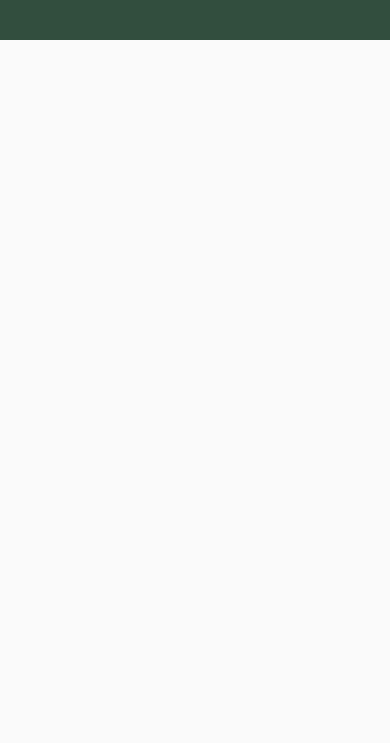
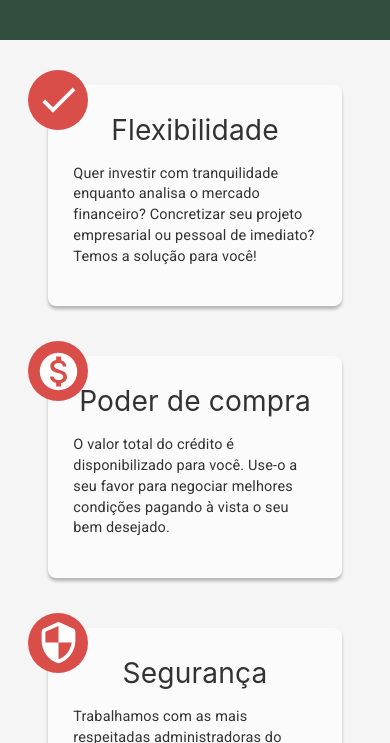
Before and after one commit to atlascodedev/portalbens-nextjs-frontend, a Next.js app: page / in a window 390 px wide. Shown: the part 804-1547 px from the top of the page. Before the commit the page ends 844 px from the top, so only its background shows below. Built offline with nearby package versions, Linux system fonts and the light colour scheme; a web font is replaced by a local one.

Commit message:
[Feature] Responsive defense section components

```diff
--- /dev/null
+++ b/components/LandingPage/DefenseSection/DefenseCard/index.tsx
@@ -0,0 +1,16 @@
+import { SvgIconTypeMap } from "@material-ui/core";
+import { OverridableComponent } from "@material-ui/core/OverridableComponent";
+import React from "react";
+import DefenseCardLayoutContainer from "./styles";
+
+export interface DefenseCardProps {
+  title: string;
+  text: string;
+  icon: OverridableComponent<SvgIconTypeMap<{}, "svg">>;
+}
+
+const DefenseCard = ({ icon, text, title }: DefenseCardProps) => {
+  return <DefenseCardLayoutContainer icon={icon} text={text} title={title} />;
+};
+
+export default DefenseCard;
--- /dev/null
+++ b/components/LandingPage/DefenseSection/DefenseCard/styles/index.tsx
@@ -0,0 +1,103 @@
+import { SvgIcon, SvgIconTypeMap } from "@material-ui/core";
+import { OverridableComponent } from "@material-ui/core/OverridableComponent";
+import { Add, Check } from "@material-ui/icons";
+import styled from "styled-components";
+
+const DefenseCardRoot = styled.div`
+  width: 293.35px;
+  height: 221.74px;
+  background: #fbfbfb;
+  box-shadow: 0px 3.2148px 3.2148px rgba(0, 0, 0, 0.25);
+  border-radius: 8.037px;
+
+  @media (min-width: 1024px) {
+    width: 365px;
+    height: 275.9px;
+  }
+`;
+
+const DefenseCardInnerContainer = styled.div`
+  display: flex;
+  flex-direction: column;
+  align-items: center;
+  position: relative;
+  padding: 25px;
+  height: 100%;
+`;
+
+const DefenseCardInnerTitle = styled.div`
+  color: #333;
+  font-size: 28.13px;
+  width: 100%;
+  display: flex;
+  text-align: center;
+  justify-content: center;
+
+  @media (min-width: 1024px) {
+    margin-left: 10px;
+  }
+`;
+
+const DefenseCardInnerText = styled.div`
+  font-size: 14.47px;
+  font-family: "Roboto";
+  color: #333;
+  height: 100%;
+  display: flex;
+  justify-content: center;
+  align-items: center;
+
+  @media (min-width: 1024px) {
+    font-size: 18px;
+  }
+`;
+
+const DefenseCardIconContainer = styled.div`
+  position: absolute;
+  border-radius: 50%;
+  height: 60px;
+  width: 60px;
+  background-color: #da4e4a;
+  display: flex;
+  align-items: center;
+  justify-content: center;
+  top: 0;
+  left: 0;
+  transform: translate(-20px, -15px);
+
+  .MuiSvgIcon-root {
+    font-size: 45px;
+  }
+
+  @media (min-width: 1024px) {
+    height: 91px;
+    width: 91px;
+  }
+`;
+
+interface DefenseCardLayoutContainerProps {
+  title?: string;
+  text?: string;
+  icon?: OverridableComponent<SvgIconTypeMap<{}, "svg">>;
+}
+
+const DefenseCardLayoutContainer = ({
+  icon,
+  text,
+  title,
+}: DefenseCardLayoutContainerProps) => {
+  return (
+    <DefenseCardRoot>
+      <DefenseCardInnerContainer>
+        <DefenseCardIconContainer>
+          <SvgIcon style={{ fill: "#fff" }} component={icon} />
+        </DefenseCardIconContainer>
+
+        <DefenseCardInnerTitle>{title}</DefenseCardInnerTitle>
+        <DefenseCardInnerText>{text}</DefenseCardInnerText>
+      </DefenseCardInnerContainer>
+    </DefenseCardRoot>
+  );
+};
+
+export default DefenseCardLayoutContainer;
--- a/components/LandingPage/DefenseSection/Main/index.tsx
+++ b/components/LandingPage/DefenseSection/Main/index.tsx
@@ -1,9 +1,49 @@
+import { Check, MonetizationOn, SecurityRounded } from "@material-ui/icons";
 import React from "react";
+import DefenseCard, { DefenseCardProps } from "../DefenseCard";
+import DefenseSectionLayoutContainer, {
+  DefenseSectionChildrenWrapper,
+} from "./styles";
 
 interface Props {}
 
 const DefenseSection = (props: Props) => {
-  return <div>defend me peasant</div>;
+  const defenseCards: DefenseCardProps[] = [
+    {
+      icon: Check,
+      text:
+        "Quer investir com tranquilidade enquanto analisa o mercado financeiro? Concretizar seu projeto empresarial ou pessoal de imediato? Temos a solução para você!",
+      title: "Flexibilidade",
+    },
+    {
+      icon: MonetizationOn,
+      text:
+        "O valor total do crédito é disponibilizado para você. Use-o a seu favor para negociar melhores condições pagando à vista o seu bem desejado.",
+      title: "Poder de compra",
+    },
+    {
+      icon: SecurityRounded,
+      text:
+        "Trabalhamos com as mais respeitadas administradoras do mercado nacional. Todas regulamentadas e fiscalizadas pela ABAC e Banco Central do Brasil.",
+      title: "Segurança",
+    },
+  ];
+
+  return (
+    <DefenseSectionLayoutContainer>
+      {defenseCards.map((value, index) => {
+        return (
+          <DefenseSectionChildrenWrapper key={index}>
+            <DefenseCard
+              icon={value.icon}
+              text={value.text}
+              title={value.title}
+            ></DefenseCard>
+          </DefenseSectionChildrenWrapper>
+        );
+      })}
+    </DefenseSectionLayoutContainer>
+  );
 };
 
 export default DefenseSection;
--- a/components/LandingPage/DefenseSection/Main/styles/index.tsx
+++ b/components/LandingPage/DefenseSection/Main/styles/index.tsx
@@ -1,2 +1,55 @@
 import React from "react";
 import styled from "styled-components";
+
+const DefenseSectionRoot = styled.div`
+  background-color: #f5f5f5;
+  width: 100%;
+  padding-top: 5%;
+  padding-bottom: 5%;
+
+  @media (min-width: 1024px) {
+    padding-top: 8%;
+    padding-bottom: 8%;
+  }
+`;
+
+const DefenseSectionInnerContainer = styled.div`
+  display: flex;
+  height: 100%;
+  width: 100%;
+  flex-direction: column;
+  align-items: center;
+  justify-content: center;
+
+  @media (min-width: 1024px) {
+    flex-direction: row;
+  }
+`;
+
+export const DefenseSectionChildrenWrapper = styled.div`
+  margin-left: 10px;
+  margin-right: 10px;
+  margin-top: 25px;
+  margin-bottom: 25px;
+
+  @media (min-width: 1024px) {
+    margin-left: 30px;
+    margin-right: 30px;
+  }
+`;
+
+interface DefenseSectionLayoutContainerProps {
+  children: React.ReactNode;
+}
+
+const DefenseSectionLayoutContainer = ({
+  children,
+}: DefenseSectionLayoutContainerProps) => {
+  return (
+    <DefenseSectionRoot>
+      <DefenseSectionInnerContainer>{children}</DefenseSectionInnerContainer>
+    </DefenseSectionRoot>
+  );
+};
+
+export default DefenseSectionLayoutContainer;
--- a/components/LandingPage/Hero/Main/styles/index.tsx
+++ b/components/LandingPage/Hero/Main/styles/index.tsx
@@ -82,8 +82,8 @@ const HeroLargeTextAux = styled.div`
 `;
 
 const HeroLargeImage = styled.img`
-  height: 850px;
-  width: 685px;
+  height: auto;
+  width: 100%;
 `;
 
 interface HeroLayoutProps {
--- a/pages/index.tsx
+++ b/pages/index.tsx
@@ -1,5 +1,6 @@
 import Head from "next/head";
 import React from "react";
+import DefenseSection from "../components/LandingPage/DefenseSection/Main";
 import Hero from "../components/LandingPage/Hero/Main";
 import useLandingPageGeneration from "../hooks/useLandingPageGeneration";
 import LandingPageLayout from "../layout/Landing";
@@ -14,6 +15,12 @@ function Home({}: Props) {
     {
       label: "Hero",
       component: <Hero />,
+      ref: null,
+      hidden: true,
+    },
+    {
+      label: "defense",
+      component: <DefenseSection />,
       ref: null,
       hidden: true,
     },
```
